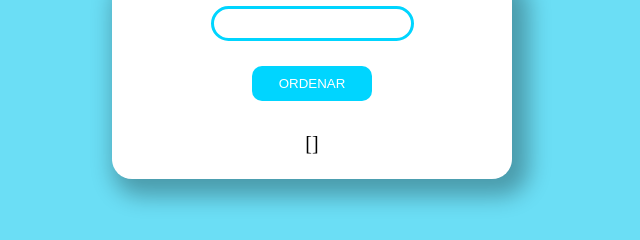
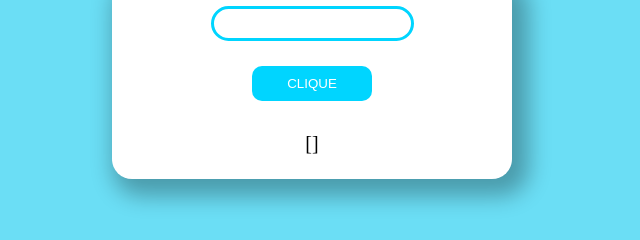
Before and after one commit to KlaytonJr/atividade1-tdig, a plain HTML site: page Exercicio10/index.html in a window 1280 px wide. Shown: the part 347-587 px from the top of the page, 328-968 px from the left. Drawn offline with Linux system fonts and the light colour scheme.

Commit message:
Update index.html

```diff
--- a/Exercicio10/index.html
+++ b/Exercicio10/index.html
@@ -12,7 +12,7 @@
     <div class="container">
         <div class="request">
             <input type="text" class="txt">
-            <button class="btn">Ordenar</button>
+            <button class="btn">Clique</button>
         </div>
 
         <div class="response">
```
